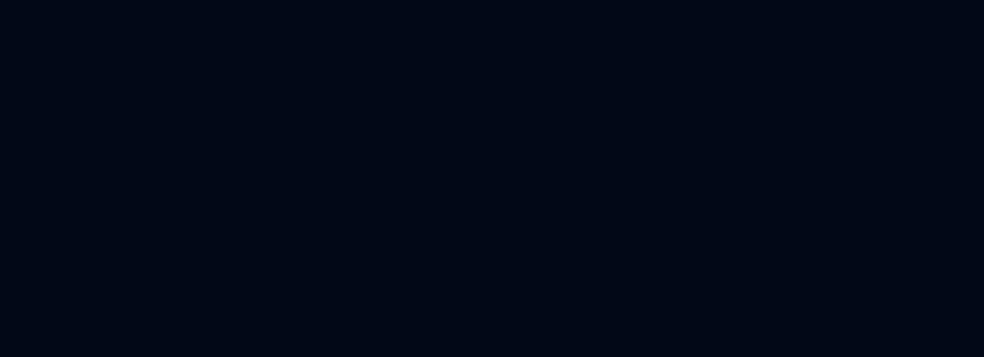
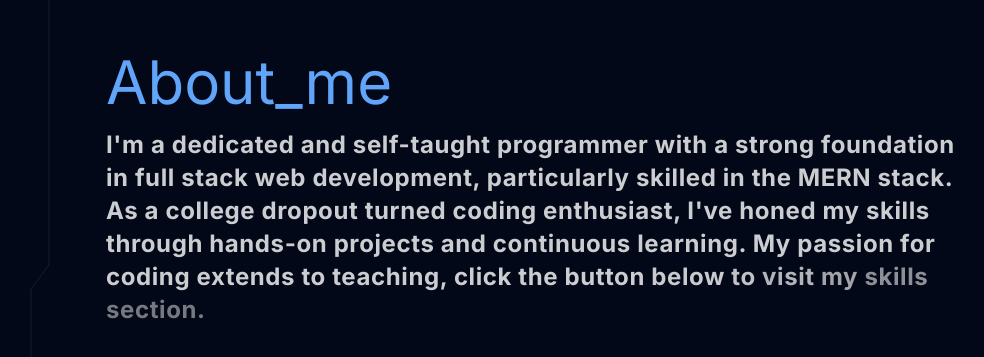
Before and after one commit to TusharSoni014/portfolio, a Next.js app: page / in a window 1280 px wide. Shown: the part 1171-1528 px from the top of the page, without its empty margins (98-1082 px from the left). Before the commit the page ends 828 px from the top, so only its background shows below. Built offline with nearby package versions, Linux system fonts and the light colour scheme.

Commit message:
added about section

```diff
--- a/src/app/layout.tsx
+++ b/src/app/layout.tsx
@@ -9,6 +9,7 @@
   title: "Tushar Soni - A Passionate Coder",
   description:
     "Tushar Soni is a Full stack web developer and founder of Code Soni, a programming learning platform.",
+  keywords: ["coding", "tushar soni", "tushar verma", "ubox tech", "code soni"],
 };
 
 export default function RootLayout({
--- a/src/app/page.tsx
+++ b/src/app/page.tsx
@@ -1,42 +1,13 @@
 "use client";
-import { LampContainer } from "@/components/ui/lamp";
+import About from "@/components/About";
+import Hero from "@/components/Hero";
 import { TracingBeam } from "@/components/ui/tracing-beam";
-import { TypewriterEffect } from "@/components/ui/typewriter-effect";
-import { motion } from "framer-motion";
 
 export default function Home() {
-  const words = [
-    {
-      text: "Full",
-      className: "text-green-500 dark:text-slate-400",
-    },
-    {
-      text: "Stack",
-      className: "text-green-500 dark:text-slate-400",
-    },
-    {
-      text: "Developer",
-      className: "dark:text-blue-400",
-    },
-  ];
   return (
-    <TracingBeam className="">
-      <main>
-        <LampContainer>
-          <motion.h1
-            initial={{ opacity: 0.5, y: 100 }}
-            whileInView={{ opacity: 1, y: 0 }}
-            transition={{
-              delay: 0,
-              duration: 1.5,
-              ease: "easeInOut",
-            }}
-            className="mt-2 bg-gradient-to-b from-white to-slate-500 py-4 bg-clip-text text-center text-4xl font-medium tracking-tight text-transparent md:text-7xl flex flex-col justify-center items-center"
-          >
-            Tushar Soni <TypewriterEffect words={words} />
-          </motion.h1>
-        </LampContainer>
-      </main>
+    <TracingBeam>
+      <Hero />
+      <About/>
     </TracingBeam>
   );
 }
--- a/src/app/twitter/layout.tsx
+++ b/src/app/twitter/layout.tsx
@@ -0,0 +1,24 @@
+import { Metadata } from "next";
+import React from "react";
+
+export const metadata: Metadata = {
+  title: "Twitter",
+  description:
+    "Tushar Soni is a Full stack web developer and founder of Code Soni, a programming learning platform.",
+  keywords: ["coding", "tushar soni", "tushar verma", "ubox tech", "code soni"],
+  openGraph: {
+    type: "website",
+    description: "Tushar Verma Twitter Account",
+    images: [
+      "https://img.freepik.com/free-vector/new-2023-twitter-logo-x-icon-design_1017-45418.jpg?size=626&ext=jpg&ga=GA1.1.1930590658.1706618233&semt=ais",
+    ],
+  },
+};
+
+export default function RootLayout({
+  children,
+}: Readonly<{
+  children: React.ReactNode;
+}>) {
+  return <main>{children}</main>;
+}
--- a/src/app/twitter/page.tsx
+++ b/src/app/twitter/page.tsx
@@ -0,0 +1,9 @@
+"use client";
+import { useEffect } from "react";
+
+export default function Twitter() {
+  useEffect(() => {
+    window.location.href = "https://twitter.com/TusharSoni014";
+  }, []);
+  return <div>Redirecting to Twitter...</div>;
+}
--- /dev/null
+++ b/src/components/About.tsx
@@ -0,0 +1,29 @@
+import React from "react";
+import { motion } from "framer-motion";
+import { TextGenerateEffect } from "./ui/text-generate-effect";
+
+const about =
+  "I'm a dedicated and self-taught programmer with a strong foundation in full stack web development, particularly skilled in the MERN stack. As a college dropout turned coding enthusiast, I've honed my skills through hands-on projects and continuous learning. My passion for coding extends to teaching, click the button below to visit my skills section.";
+
+export default function About() {
+  return (
+    <div className="h-screen w-full p-3 lg-p-0 flex justify-center items-center">
+      <motion.div
+        initial={{ opacity: 0, color: "white" }}
+        whileInView={{
+          opacity: 1,
+          color: "rgb(96 165 250)",
+        }}
+        transition={{
+          delay: 0.3,
+          duration: 0.8,
+          ease: "easeInOut",
+        }}
+        className="text-6xl w-fit"
+      >
+        About_me
+        <TextGenerateEffect words={about} />
+      </motion.div>
+    </div>
+  );
+}
--- /dev/null
+++ b/src/components/Hero.tsx
@@ -0,0 +1,38 @@
+import React from "react";
+import { LampContainer } from "./ui/lamp";
+import { motion } from "framer-motion";
+import { TypewriterEffect } from "./ui/typewriter-effect";
+
+const words = [
+  {
+    text: "Full",
+    className: "text-green-500 dark:text-slate-400",
+  },
+  {
+    text: "Stack",
+    className: "text-green-500 dark:text-slate-400",
+  },
+  {
+    text: "Developer",
+    className: "dark:text-blue-400",
+  },
+];
+
+export default function Hero() {
+  return (
+    <LampContainer className="h-[120dvh]">
+      <motion.h1
+        initial={{ opacity: 0.5, y: 100 }}
+        whileInView={{ opacity: 1, y: 0 }}
+        transition={{
+          delay: 0,
+          duration: 1.5,
+          ease: "easeInOut",
+        }}
+        className="mt-2 bg-gradient-to-b from-white to-slate-500 py-4 bg-clip-text text-center text-4xl font-medium tracking-tight text-transparent md:text-7xl flex flex-col justify-center items-center"
+      >
+        Tushar Soni <TypewriterEffect words={words} />
+      </motion.h1>
+    </LampContainer>
+  );
+}
--- /dev/null
+++ b/src/components/ui/animated-tooltip.tsx
@@ -0,0 +1,92 @@
+"use client";
+import Image from "next/image";
+import React, { useState } from "react";
+import {
+  motion,
+  useTransform,
+  AnimatePresence,
+  useMotionValue,
+  useSpring,
+} from "framer-motion";
+
+export const AnimatedTooltip = ({
+  items,
+}: {
+  items: {
+    id: number;
+    name: string;
+    designation: string;
+    image: string;
+  }[];
+}) => {
+  const [hoveredIndex, setHoveredIndex] = useState<number | null>(null);
+  const springConfig = { stiffness: 100, damping: 5 };
+  const x = useMotionValue(0); // going to set this value on mouse move
+  // rotate the tooltip
+  const rotate = useSpring(
+    useTransform(x, [-100, 100], [-45, 45]),
+    springConfig
+  );
+  // translate the tooltip
+  const translateX = useSpring(
+    useTransform(x, [-100, 100], [-50, 50]),
+    springConfig
+  );
+  const handleMouseMove = (event: any) => {
+    const halfWidth = event.target.offsetWidth / 2;
+    x.set(event.nativeEvent.offsetX - halfWidth); // set the x value, which is then used in transform and rotate
+  };
+
+  return (
+    <>
+      {items.map((item, idx) => (
+        <div
+          className="-mr-4  relative group"
+          key={item.name}
+          onMouseEnter={() => setHoveredIndex(item.id)}
+          onMouseLeave={() => setHoveredIndex(null)}
+        >
+          <AnimatePresence mode="wait">
+            {hoveredIndex === item.id && (
+              <motion.div
+                initial={{ opacity: 0, y: 20, scale: 0.6 }}
+                animate={{
+                  opacity: 1,
+                  y: 0,
+                  scale: 1,
+                  transition: {
+                    type: "spring",
+                    stiffness: 260,
+                    damping: 10,
+                  },
+                }}
+                exit={{ opacity: 0, y: 20, scale: 0.6 }}
+                style={{
+                  translateX: translateX,
+                  rotate: rotate,
+                  whiteSpace: "nowrap",
+                }}
+                className="absolute -top-16 -left-1/2 translate-x-1/2 flex text-xs  flex-col items-center justify-center rounded-md bg-black z-50 shadow-xl px-4 py-2"
+              >
+                <div className="absolute inset-x-10 z-30 w-[20%] -bottom-px bg-gradient-to-r from-transparent via-emerald-500 to-transparent h-px " />
+                <div className="absolute left-10 w-[40%] z-30 -bottom-px bg-gradient-to-r from-transparent via-sky-500 to-transparent h-px " />
+                <div className="font-bold text-white relative z-30 text-base">
+                  {item.name}
+                </div>
+                <div className="text-white text-xs">{item.designation}</div>
+              </motion.div>
+            )}
+          </AnimatePresence>
+          <Image
+            onMouseMove={handleMouseMove}
+            height={100}
+            width={100}
+            src={item.image}
+            alt={item.name}
+            className="object-cover !m-0 !p-0 object-top rounded-full h-14 w-14 border-2 group-hover:scale-105 group-hover:z-30 border-white  relative transition duration-500"
+          />
+        </div>
+      ))}
+    </>
+  );
+};
--- /dev/null
+++ b/src/components/ui/text-generate-effect.tsx
@@ -0,0 +1,54 @@
+"use client";
+import { useEffect } from "react";
+import { motion, stagger, useAnimate } from "framer-motion";
+import { cn } from "@/lib/utils";
+
+export const TextGenerateEffect = ({
+  words,
+  className,
+}: {
+  words: string;
+  className?: string;
+}) => {
+  const [scope, animate] = useAnimate();
+  let wordsArray = words.split(" ");
+  useEffect(() => {
+    animate(
+      "span",
+      {
+        opacity: 0.8,
+      },
+      {
+        duration: 1,
+        delay: stagger(0.1),
+      }
+    );
+  }, [scope.current]);
+
+  const renderWords = () => {
+    return (
+      <motion.div ref={scope}>
+        {wordsArray.map((word, idx) => {
+          return (
+            <motion.span
+              key={word + idx}
+              className="dark:text-white text-black opacity-0"
+            >
+              {word}{" "}
+            </motion.span>
+          );
+        })}
+      </motion.div>
+    );
+  };
+
+  return (
+    <div className={cn("font-bold", className)}>
+      <div className="mt-4">
+        <div className=" dark:text-white text-black text-2xl leading-snug tracking-wide">
+          {renderWords()}
+        </div>
+      </div>
+    </div>
+  );
+};
```
